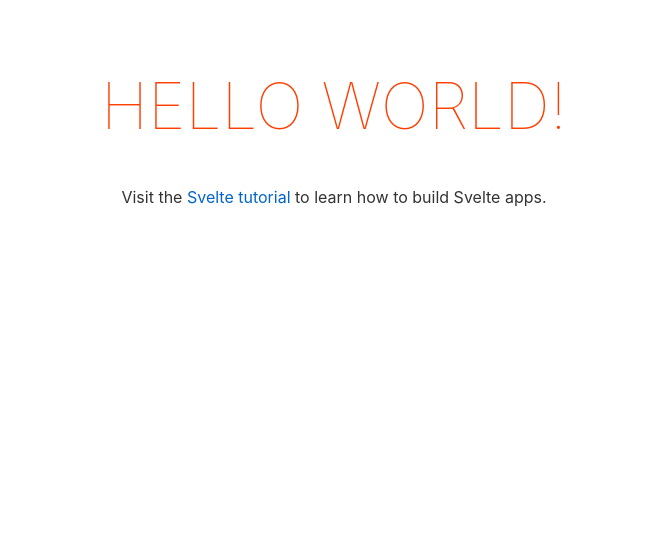
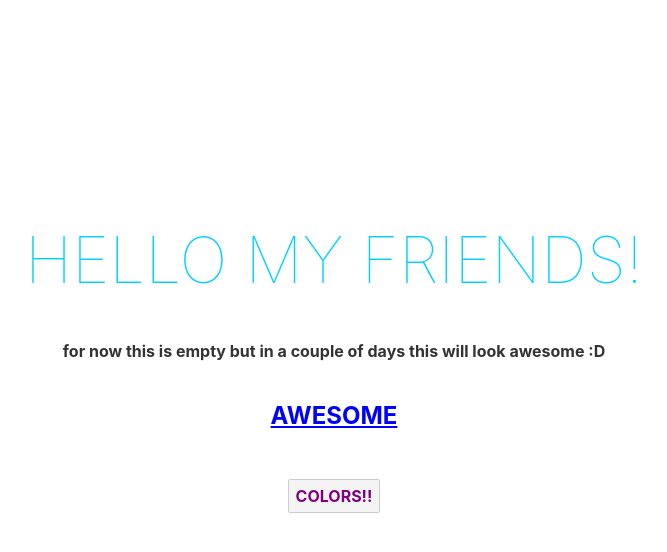
Before and after one commit to Is4iah/MyWebsite, a Svelte app: page / in a window 1280 px wide. Shown: the top 552 px of the page, without its empty margins (306-973 px from the left). Built offline with nearby package versions, Linux system fonts and the light colour scheme.

Commit message:
Update App.svelte

```diff
--- a/src/App.svelte
+++ b/src/App.svelte
@@ -1,13 +1,75 @@
 <script>
-	export let name;
+	let name = 'my friends';
+    const channel = '<b>for now this is empty but in a couple of days this will look awesome :D<br></br></b>'
+    const headingID = 'heading'
+    const id = 'headingId'
+    let words = "<b> COLORS!! </b>"
+    // const disabled = false
+    let status = true
+    let promoted = false
+
+    let br = "<br></br>"
+
+    function changeStatus() {
+        if (promoted == false)  {
+            promoted = true;
+        }
+        else {
+            promoted = false;
+        }
+        if (status == false)  {
+            status = true;
+        }
+        else {
+            status = false;
+        }
+    }
+
+
+
 </script>
 
 <main>
-	<h1>Hello {name}!</h1>
-	<p>Visit the <a href="https://svelte.dev/tutorial">Svelte tutorial</a> to learn how to build Svelte apps.</p>
+    <!-- <h2 class='underline'> Underlined text </h2> -->
+    <!-- <h2 {id}> {headingID} </h2>  -->
+    <!-- <h2 class={!promoted ? 'promoted' : ''}> Promoted </h2>
+    <h2 class:promoted> Promoted </h2> -->
+
+
+
+
+	<h1>{@html br}Hello {name}!</h1>
+    <div>{@html channel}</div>
+    <h2 class={status ? 'win' : 'danger'} > AWESOME {@html br} </h2>
+
+    <button on:click={changeStatus} class='button'> {@html words} </button>
+
+
 </main>
 
 <style>
+    .underline{
+        text-decoration: underline;
+    }
+
+    .danger {
+        color: red;
+    }
+
+    .button{
+        color: purple;
+    }
+
+    .win {
+        color: blue;
+        text-decoration: underline;
+    }
+
+    .promoted{
+        font-style: italic;
+    }
+
+
 	main {
 		text-align: center;
 		padding: 1em;
@@ -16,7 +78,7 @@
 	}
 
 	h1 {
-		color: #ff3e00;
+		color: #00d0ff;
 		text-transform: uppercase;
 		font-size: 4em;
 		font-weight: 100;
```
